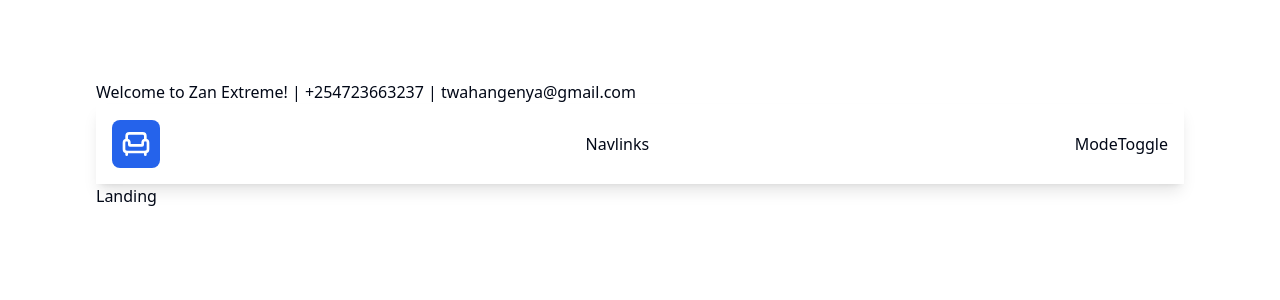
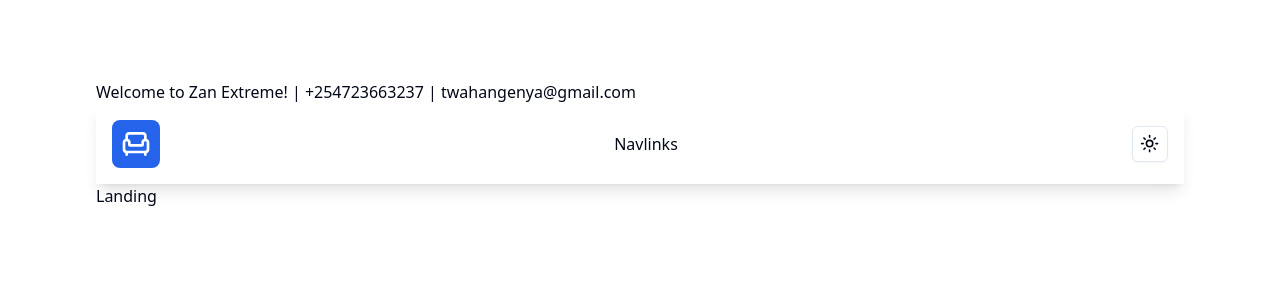
Before and after one commit to asnganje/zan-extreme-app, a React (Vite) app: page / in a window 1280 px wide. Shown: the top 300 px of the page. Built offline with nearby package versions, Linux system fonts and the light colour scheme.

Commit message:
Add mode toggle component

```diff
--- a/src/components/ModeToggle.tsx
+++ b/src/components/ModeToggle.tsx
@@ -1,6 +1,32 @@
+import { useDispatch } from "react-redux"
+import { DropdownMenu, DropdownMenuContent, DropdownMenuItem, DropdownMenuTrigger } from "./ui/dropdown-menu"
+import { Button } from "./ui/button"
+import { Moon, Sun } from "lucide-react"
+import { setTheme } from "@/features/theme/themeSlice"
+
 function ModeToggle() {
+  const dispatch = useDispatch()
   return (
-    <div>ModeToggle</div>
+    <DropdownMenu>
+      <DropdownMenuTrigger asChild>
+        <Button variant="outline" size="icon">
+        <Sun className='h-[1.2rem] w-[1.2rem] rotate-0 scale-100 transition-all dark:-rotate-90 dark:scale-0' />
+          <Moon className='absolute h-[1.2rem] w-[1.2rem] rotate-90 scale-0 transition-all dark:rotate-0 dark:scale-100' />
+          <span className='sr-only'>Toggle theme</span>
+        </Button>
+      </DropdownMenuTrigger>
+      <DropdownMenuContent align="end">
+      <DropdownMenuItem onClick={() => dispatch(setTheme('light'))}>
+          Light
+        </DropdownMenuItem>
+        <DropdownMenuItem onClick={() => dispatch(setTheme('dark'))}>
+          Dark
+        </DropdownMenuItem>
+        <DropdownMenuItem onClick={() => dispatch(setTheme('system'))}>
+          System
+        </DropdownMenuItem>
+      </DropdownMenuContent>
+    </DropdownMenu>
   )
 }
 export default ModeToggle
```
